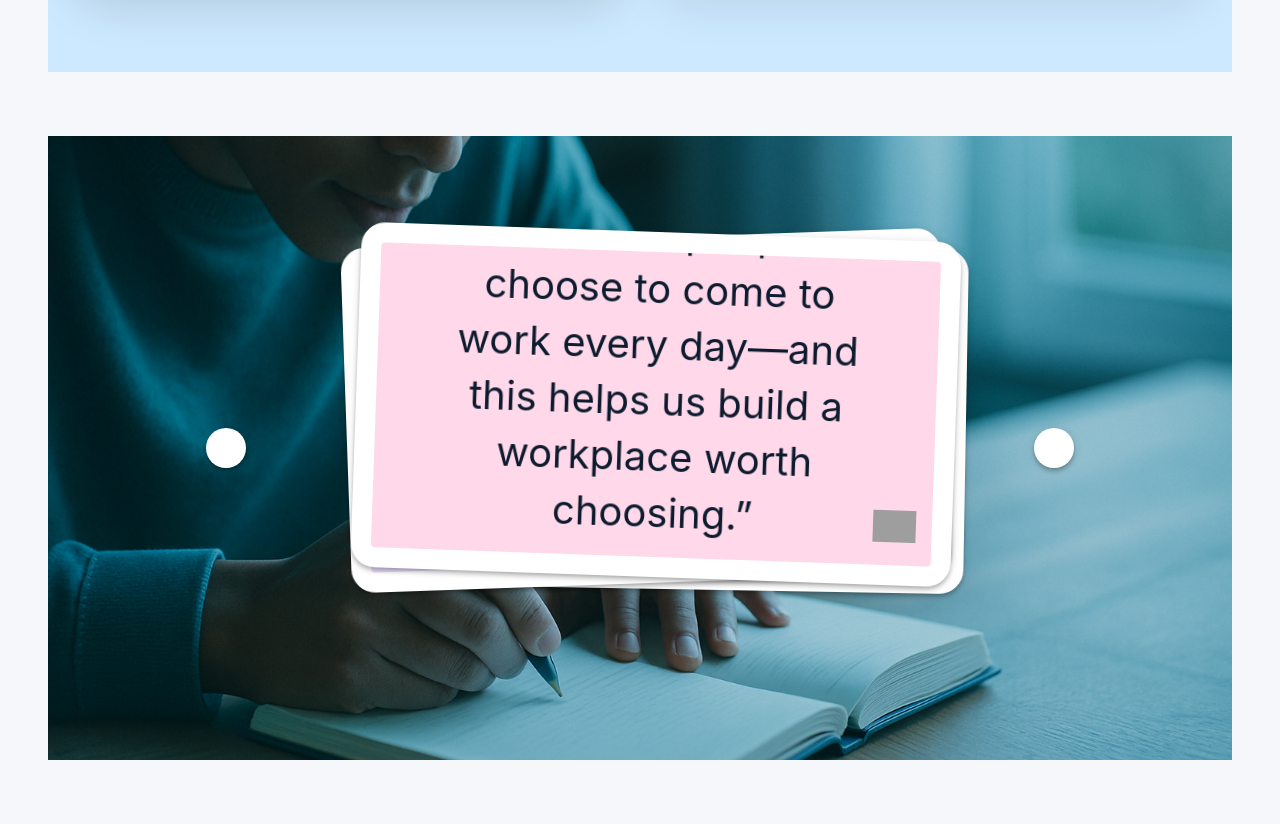
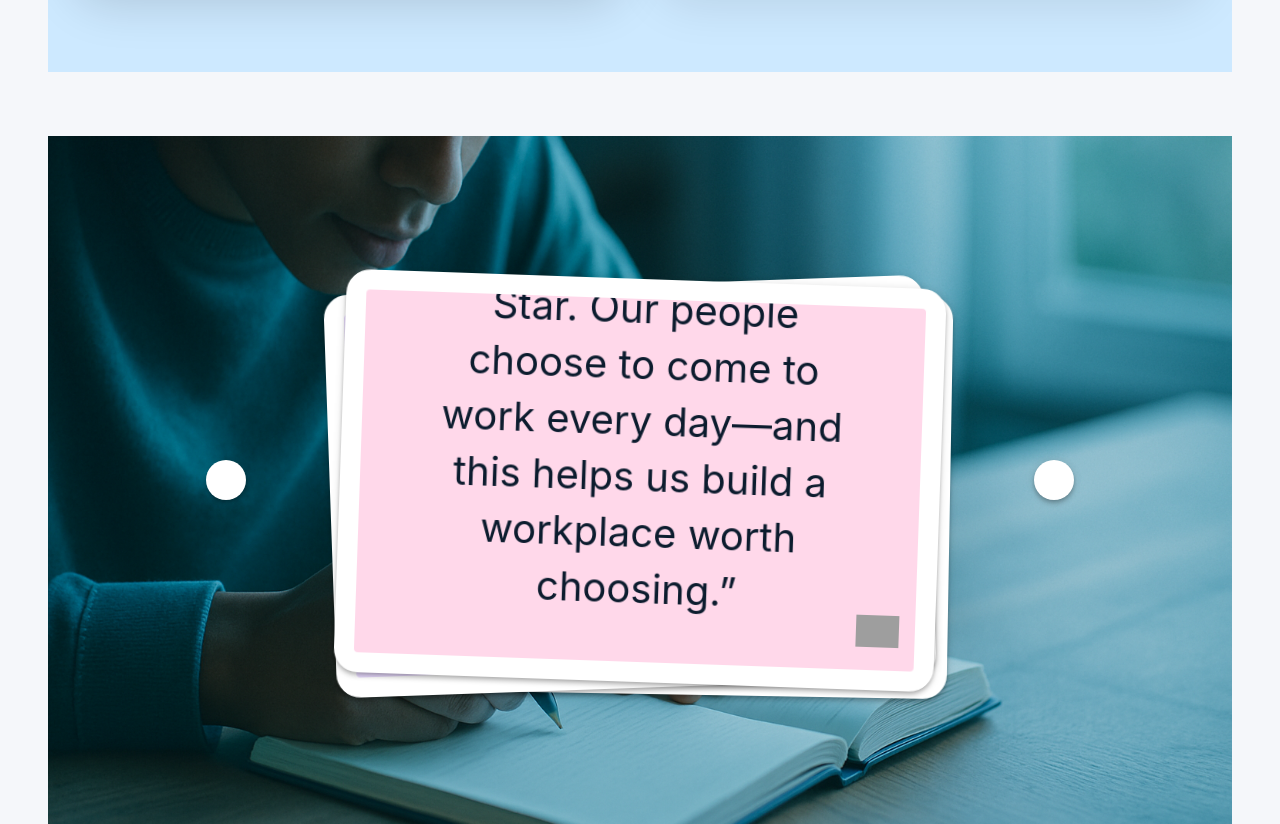
Before and after one commit to TayyabaK/brdxbloqen, a Next.js app: page / in a window 1280 px wide. Shown: the part 840-1664 px from the top of the page. Before the commit the page ends 1600 px from the top, so only its background shows below. Built offline with nearby package versions, Linux system fonts and the light colour scheme; grey boxes are pictures that could not be loaded; some icons are missing.

Commit message:
feat: Refactor Testimonials component for improved layout, responsiveness, and animation effects

```diff
--- a/src/components/testimonials.tsx
+++ b/src/components/testimonials.tsx
@@ -12,9 +12,8 @@ import {
 import { motion, useAnimation } from 'framer-motion';
 import ChevronLeftIcon from '@mui/icons-material/ChevronLeft';
 import ChevronRightIcon from '@mui/icons-material/ChevronRight';
-import { theme } from '@/theme/theme';
 
-// Testimonial data
+// Testimonial data (unchanged)
 const testimonials = [
   {
     name: 'Melinda Maher',
@@ -68,16 +67,16 @@ const testimonials = [
 ];
 
 // Styled Components
-const Section = styled(Box)(({}) => ({
+const Section = styled(Box)(({ theme }) => ({
   position: 'relative',
   backgroundImage: `url('/images/testimonial-bg.png')`,
   backgroundSize: 'cover',
   backgroundPosition: 'center',
-  minHeight: '80',
+  minHeight: '70vh',
   display: 'flex',
   alignItems: 'center',
   justifyContent: 'center',
-  padding: theme.spacing(4),
+  padding: theme.spacing(8, 0), // Equal top and bottom padding
 }));
 
 const StackBox = styled(Box)(({ theme }) => ({
@@ -85,8 +84,9 @@ const StackBox = styled(Box)(({ theme }) => ({
   width: '90vw',
   maxWidth: 1000,
   height: '70vh',
+  minHeight: 500, // Ensure minimum height
   maxHeight: 800,
-  overflow: 'hidden', // ✅ THIS LINE prevents overflow above the section
+  margin: '0 auto', // Center the stack box
   [theme.breakpoints.down('xl')]: {
     maxWidth: 900,
     maxHeight: 700,
@@ -98,15 +98,14 @@ const StackBox = styled(Box)(({ theme }) => ({
   [theme.breakpoints.down('md')]: {
     maxWidth: 700,
     maxHeight: 500,
+    height: 'auto',
+    minHeight: 400,
   },
   [theme.breakpoints.down('sm')]: {
-    height: 600,
-    maxWidth: '95vw',
+    width: '95vw',
+    height: 'auto',
+    minHeight: 300,
   },
-  paddingTop: theme.spacing(8),
-  paddingBottom: theme.spacing(8),
-  paddingLeft: theme.spacing(2),
-  paddingRight: theme.spacing(2),
 }));
 
 const ArrowButton = styled(IconButton)(({ theme }) => ({
@@ -120,15 +119,14 @@ const ArrowButton = styled(IconButton)(({ theme }) => ({
 }));
 
 // Component
-// Updated Component
 export default function Testimonials() {
   const theme = useTheme();
   const isSm = useMediaQuery(theme.breakpoints.down('sm'));
   const isMd = useMediaQuery(theme.breakpoints.down('md'));
   const isLg = useMediaQuery(theme.breakpoints.down('lg'));
   const [index, setIndex] = useState(0);
-  const controlsFront = useAnimation(); // top card
-  const controlsNext = useAnimation(); // second card (bottom one becoming top)
+  const controlsFront = useAnimation();
+  const controlsNext = useAnimation();
 
   const n = testimonials.length;
   const visibleCards = [
@@ -142,30 +140,53 @@ export default function Testimonials() {
     await Promise.all([
       controlsFront.start({
         x: -250,
-        y: -300,
-        rotate: -10,
-        scale: 0.95,
-        transition: { duration: 1, ease: 'easeInOut' },
+        y: -150,
+        rotate: -15,
+        opacity: 0,
+        transition: { duration: 0.5, ease: 'easeInOut' },
       }),
       controlsNext.start({
-        y: -20,
+        y: -30,
         scale: 1.02,
-        transition: { duration: 1, ease: 'easeInOut' }, // match duration for smooth sync
+        transition: { duration: 0.5, ease: 'easeOut' },
       }),
     ]);
 
-    // Reset both for reuse
-    controlsFront.set({ x: 0, y: 0, rotate: 0, scale: 1 });
-    controlsNext.set({ y: 0, scale: 1 });
+    // Reset animations and update index
+    controlsFront.start({
+      x: 0,
+      y: 0,
+      rotate: 0,
+      opacity: 1,
+      transition: { duration: 0 },
+    });
+    controlsNext.start({
+      y: 0,
+      scale: 1,
+      transition: { duration: 0 },
+    });
 
-    // Move to next card
     setIndex((prevIndex) => (prevIndex + increment + n) % n);
   };
 
   const next = () => handleChange(1);
   const prev = () => handleChange(-1);
 
-  // Responsive font sizes (unchanged)
+  // Responsive values
+  const cardWidth = {
+    xs: 320,
+    sm: 400,
+    md: 500,
+    lg: 600,
+    xl: 700,
+  };
+  const cardHeight = {
+    xs: 184,
+    sm: 230,
+    md: 287,
+    lg: 345,
+    xl: 403,
+  };
   const quoteFontSize = isSm
     ? '1.5rem'
     : isMd
@@ -199,9 +220,10 @@ export default function Testimonials() {
                 position: 'absolute',
                 width: '100%',
                 height: '100%',
-                zIndex,
+                display: 'flex',
                 alignItems: 'center',
                 justifyContent: 'center',
+                zIndex,
               }}>
               <motion.div
                 animate={{ x, y, rotate: angle }}
@@ -214,35 +236,20 @@ export default function Testimonials() {
                     transformStyle: 'preserve-3d',
                     perspective: 1200,
                     transformOrigin: 'center',
-                    width: '100%',
-                    height: '100%',
                   }}>
                   <Card
                     sx={{
-                      width: {
-                        xs: 320,
-                        sm: 400,
-                        md: 500,
-                        lg: 600,
-                        xl: 700,
-                      },
-                      height: {
-                        xs: 184,
-                        sm: 230,
-                        md: 287,
-                        lg: 345,
-                        xl: 403,
-                      },
+                      width: cardWidth,
+                      height: cardHeight,
                       background: t.color,
                       overflow: 'hidden',
                       boxShadow: theme.shadows[4],
-                      position: 'relative',
                       borderRadius: 2,
                       border: `20px solid white`,
                       display: 'flex',
                       alignItems: 'center',
                       justifyContent: 'center',
-                      mx: 'auto', // center horizontally
+                      minHeight: cardHeight.xl, // Ensure minimum height for smaller screens
                     }}>
                     <CardContent
                       sx={{
@@ -252,6 +259,7 @@ export default function Testimonials() {
                         display: 'flex',
                         flexDirection: 'column',
                         justifyContent: 'center',
+                        position: 'relative',
                       }}>
                       <Typography
                         sx={{
@@ -294,12 +302,7 @@ export default function Testimonials() {
                         </Box>
                       </Box>
 
-                      <Box
-                        sx={{
-                          position: 'absolute',
-                          right: 16,
-                          bottom: 16,
-                        }}>
+                      <Box sx={{ position: 'absolute', right: 16, bottom: 16 }}>
                         <Box
                           component='img'
                           src={t.companyLogo}
```
